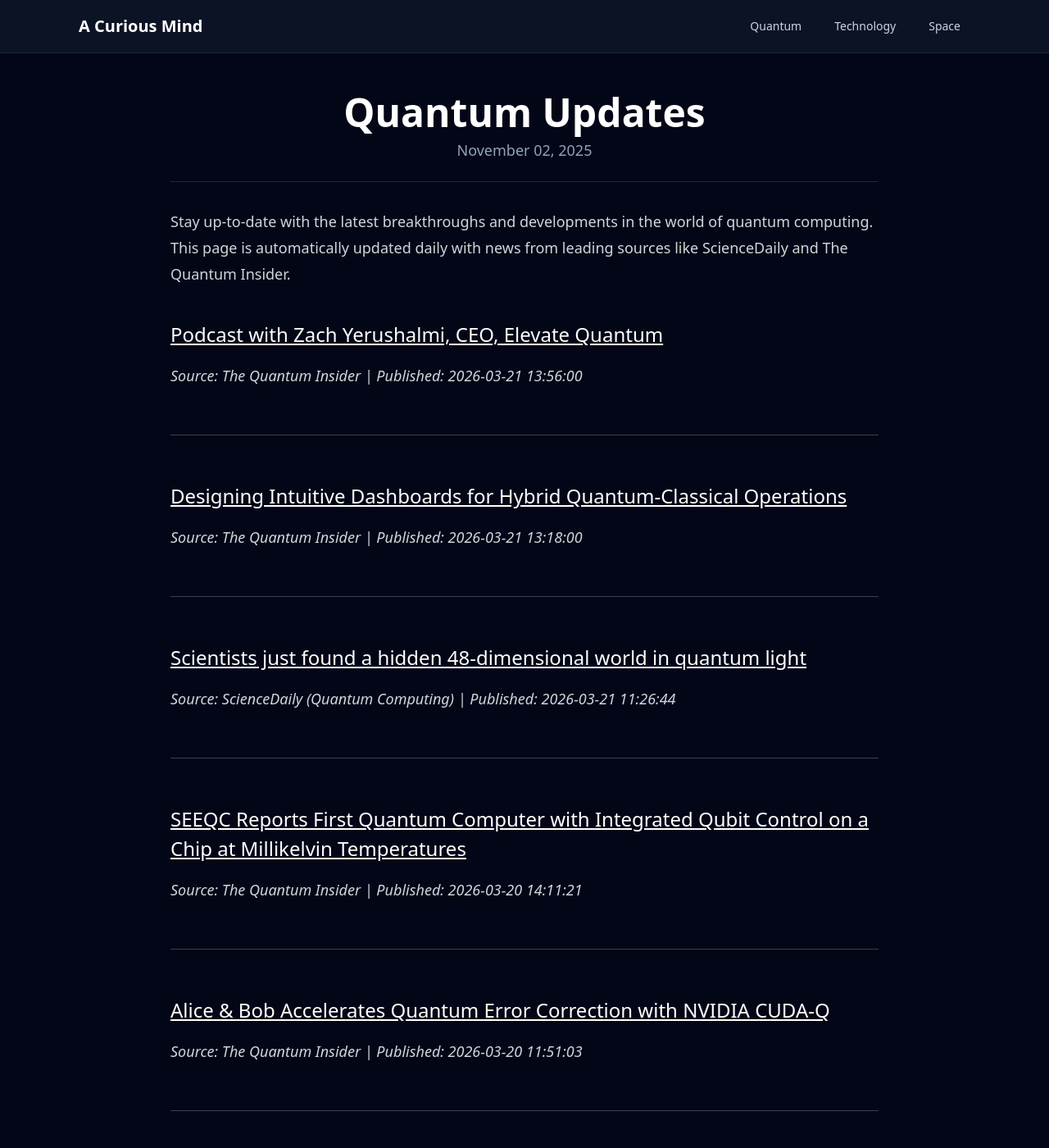
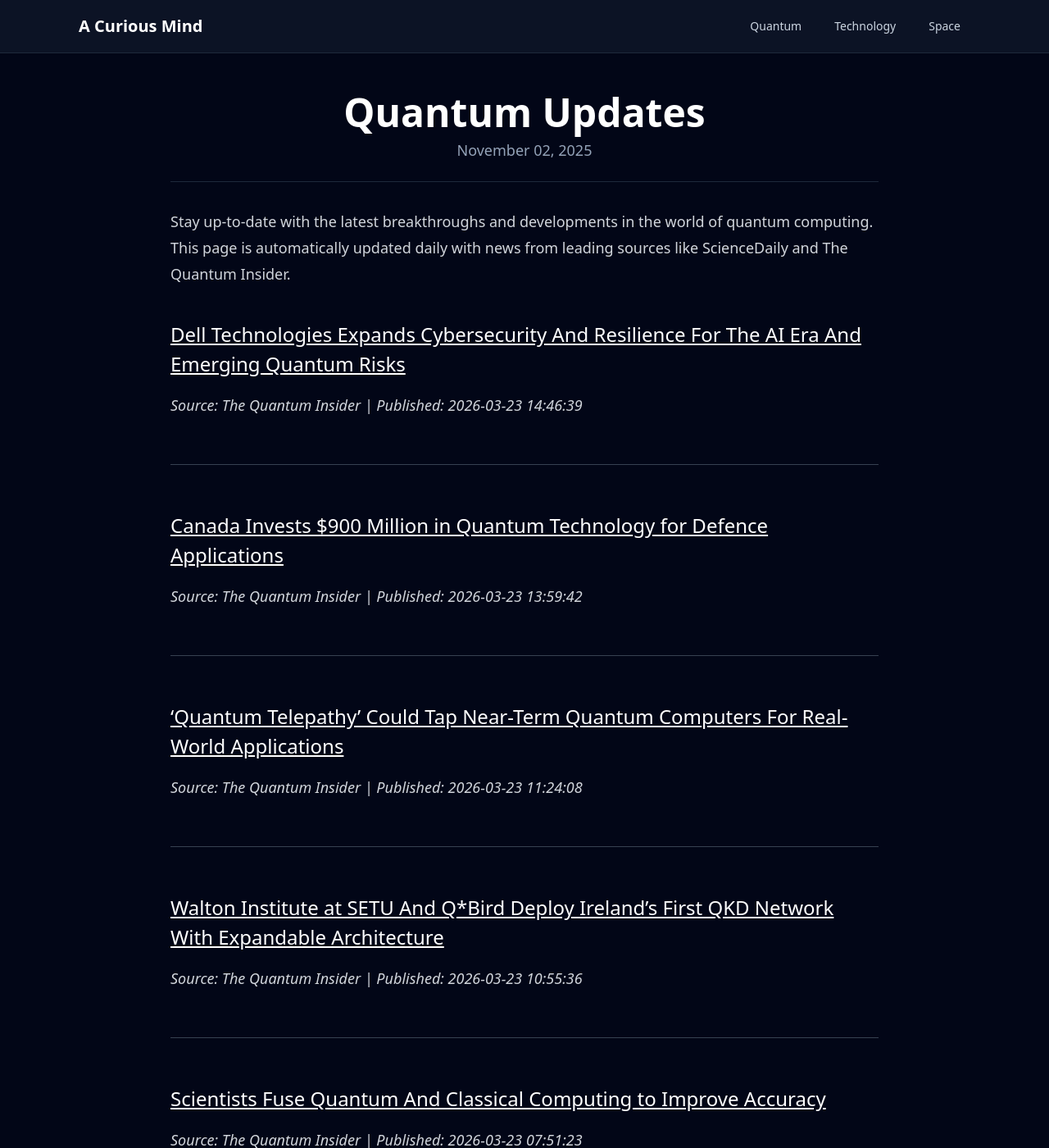
Before and after one commit to onehl7/onehl7.github.io, a Jekyll site: the page built from _posts/2025-11-02-quantum-updates.md, in a window 1280 px wide and 1400 px high. Shown: the whole window at 82% size. Built offline with Jekyll 4.4.1, drawn with Linux system fonts in a browser that asks for light colours; nearby versions of some CDN libraries; some of the changed text lies outside the part shown.

Commit message:
Update quantum news data

```diff
--- a/_data/quantum_news.json
+++ b/_data/quantum_news.json
@@ -1,39 +1,45 @@
 [
   {
     "source": "The Quantum Insider",
-    "title": "Podcast with Zach Yerushalmi, CEO, Elevate Quantum",
-    "link": "https://thequantuminsider.com/2026/03/21/podcast-with-zach-yerushalmi-ceo-elevate-quantum/",
-    "published": "2026-03-21 13:56:00"
+    "title": "Dell Technologies Expands Cybersecurity And Resilience For The AI Era And Emerging Quantum Risks",
+    "link": "https://thequantuminsider.com/2026/03/23/dell-technologies-expands-cybersecurity-and-resilience-for-the-ai-era-and-emerging-quantum-risks/",
+    "published": "2026-03-23 14:46:39"
   },
   {
     "source": "The Quantum Insider",
-    "title": "Designing Intuitive Dashboards for Hybrid Quantum-Classical Operations",
-    "link": "https://thequantuminsider.com/2026/03/21/designing-intuitive-dashboards-for-hybrid-quantum-classical-operations/",
-    "published": "2026-03-21 13:18:00"
+    "title": "Canada Invests $900 Million in Quantum Technology for Defence Applications",
+    "link": "https://thequantuminsider.com/2026/03/23/canada-advances-defence-industrial-strategy-strengthen-security-sovereignty-prosperity/",
+    "published": "2026-03-23 13:59:42"
+  },
+  {
+    "source": "The Quantum Insider",
+    "title": "\u2018Quantum Telepathy\u2019 Could Tap Near-Term Quantum Computers For Real-World Applications",
+    "link": "https://thequantuminsider.com/2026/03/23/quantum-telepathy-could-tap-near-term-quantum-computers-for-real-world-applications/",
+    "published": "2026-03-23 11:24:08"
+  },
+  {
+    "source": "The Quantum Insider",
+    "title": "Walton Institute at SETU And Q*Bird Deploy Ireland\u2019s First QKD Network With Expandable Architecture",
+    "link": "https://thequantuminsider.com/2026/03/23/walton-institute-at-setu-and-qbird-deploy-irelands-first-qkd-network-with-expandable-architecture/",
+    "published": "2026-03-23 10:55:36"
+  },
+  {
+    "source": "The Quantum Insider",
+    "title": "Scientists Fuse Quantum And Classical Computing to Improve Accuracy",
+    "link": "https://thequantuminsider.com/2026/03/23/scientists-fuse-quantum-and-classical-computing-to-improve-accuracy/",
+    "published": "2026-03-23 07:51:23"
+  },
+  {
+    "source": "ScienceDaily (Quantum Computing)",
+    "title": "World\u2019s first quantum battery could enable ultra fast charging",
+    "link": "https://www.sciencedaily.com/releases/2026/03/260322020249.htm",
+    "published": "2026-03-23 03:14:57"
   },
   {
     "source": "ScienceDaily (Quantum Computing)",
     "title": "Scientists just found a hidden 48-dimensional world in quantum light",
     "link": "https://www.sciencedaily.com/releases/2026/03/260321012705.htm",
     "published": "2026-03-21 11:26:44"
-  },
-  {
-    "source": "The Quantum Insider",
-    "title": "SEEQC Reports First Quantum Computer with Integrated Qubit Control on a Chip at Millikelvin Temperatures",
-    "link": "https://thequantuminsider.com/2026/03/20/seeqc-reports-first-quantum-computer-with-integrated-qubit-control-on-a-chip-at-millikelvin-temperatures/",
-    "published": "2026-03-20 14:11:21"
-  },
-  {
-    "source": "The Quantum Insider",
-    "title": "Alice & Bob Accelerates Quantum Error Correction with NVIDIA CUDA-Q",
-    "link": "https://thequantuminsider.com/2026/03/20/alice-bob-accelerates-quantum-error-correction-nvidia-cuda-q/",
-    "published": "2026-03-20 11:51:03"
-  },
-  {
-    "source": "The Quantum Insider",
-    "title": "Researchers Find Ways to Stretch, Blur And Reverse Quantum Time Flow",
-    "link": "https://thequantuminsider.com/2026/03/20/researchers-find-ways-to-stretch-blur-and-reverse-quantum-time-flow/",
-    "published": "2026-03-20 11:38:54"
   },
   {
     "source": "ScienceDaily (Quantum Computing)",
@@ -52,11 +58,5 @@
     "title": "Particles may not follow Einstein\u2019s paths after all",
     "link": "https://www.sciencedaily.com/releases/2026/03/260308201613.htm",
     "published": "2026-03-09 04:16:40"
-  },
-  {
-    "source": "ScienceDaily (Quantum Computing)",
-    "title": "For the first time, light mimics a Nobel Prize quantum effect",
-    "link": "https://www.sciencedaily.com/releases/2026/02/260228093446.htm",
-    "published": "2026-03-01 13:40:10"
   }
 ]
```
